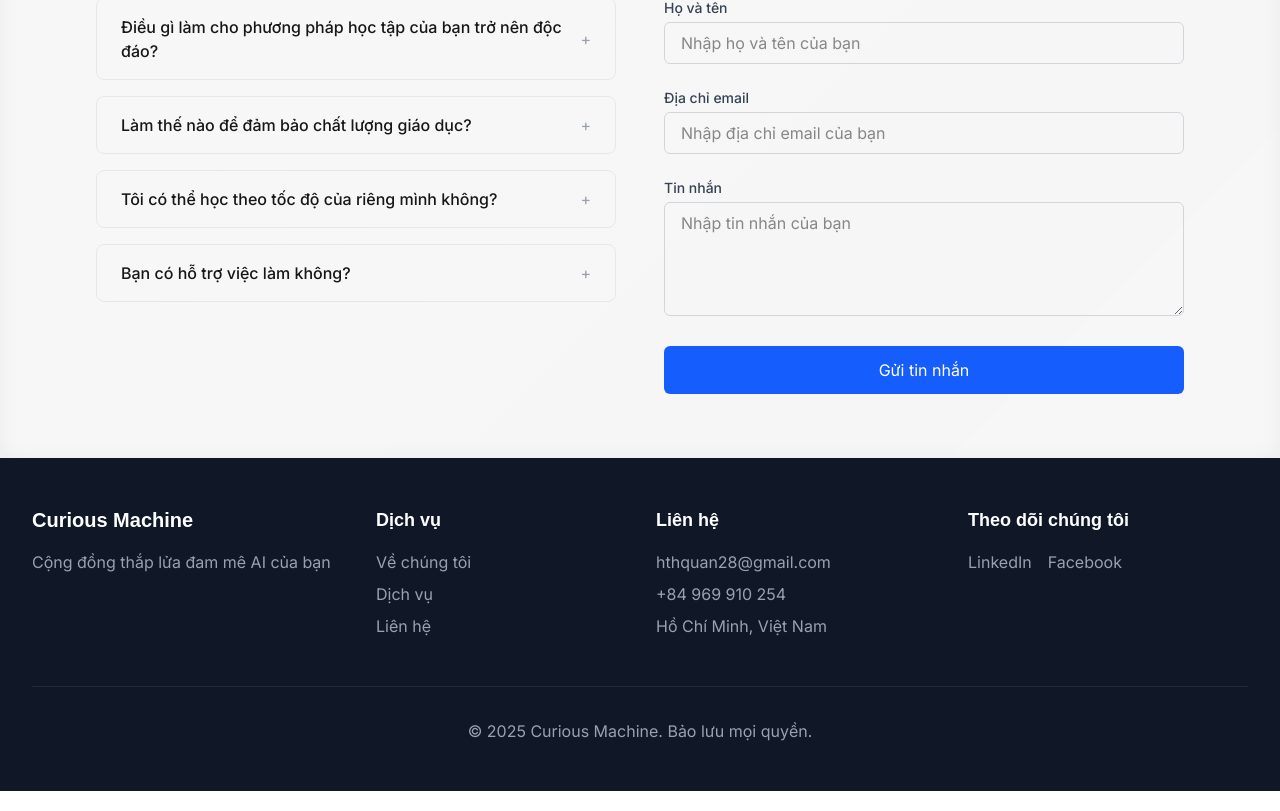
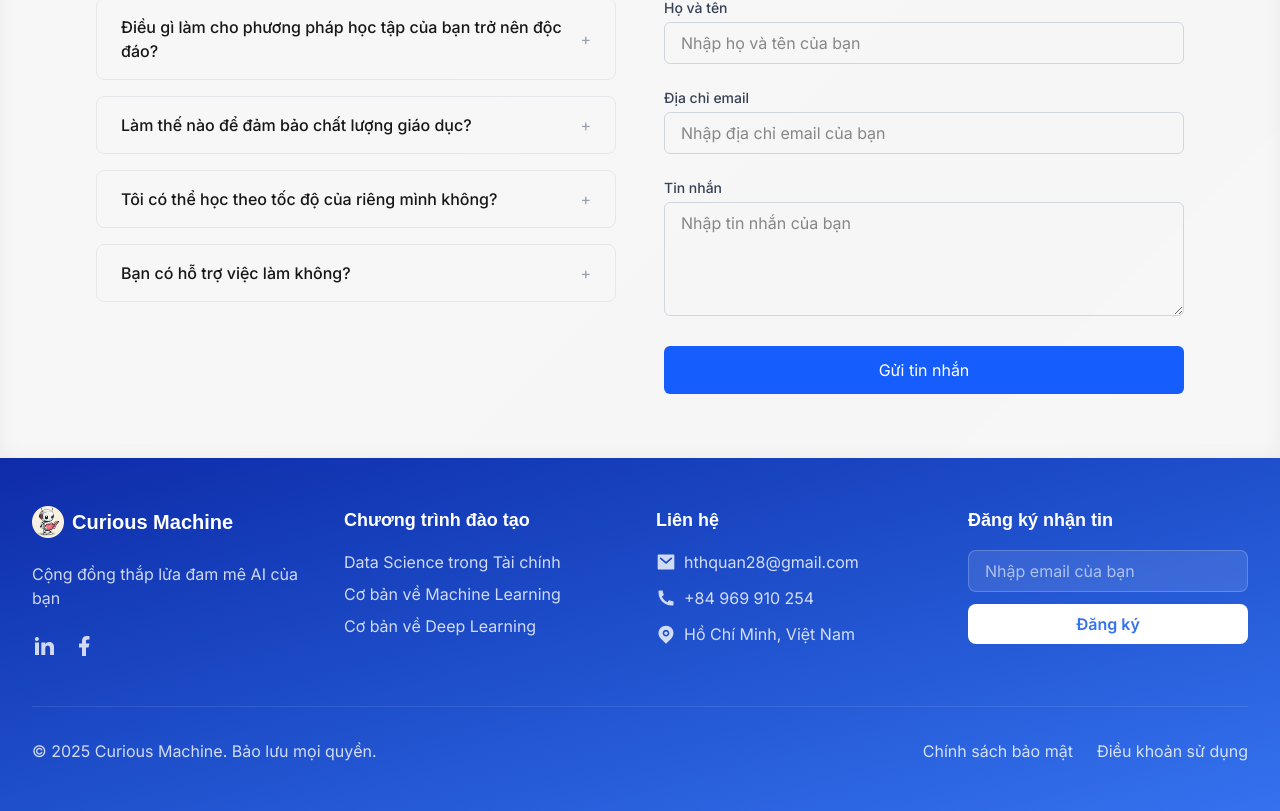
Before and after one commit to HuynhThanhQuan/landing_page, a Next.js app: page / in a window 1280 px wide. Shown: the part 6086-6897 px from the top of the page. Built offline with nearby package versions, Linux system fonts and the light colour scheme.

Commit message:
update footer

```diff
--- a/src/components/Footer.tsx
+++ b/src/components/Footer.tsx
@@ -1,8 +1,10 @@
 "use client";
 
 import Link from 'next/link';
+import Image from 'next/image';
 import { usePathname } from 'next/navigation';
 import { useLanguage } from '@/contexts/LanguageContext';
+import { RiLinkedinFill, RiFacebookFill, RiMailFill, RiPhoneFill, RiMapPinFill } from 'react-icons/ri';
 
 export const Footer = () => {
   const { t } = useLanguage();
@@ -17,74 +19,127 @@ export const Footer = () => {
   };
 
   return (
-    <footer className="bg-gray-900 text-white py-12">
+    <footer className="bg-gradient-to-br from-[var(--secondary-color)] to-[var(--tertiary-color)] text-white py-12">
       <div className="max-w-7xl mx-auto px-4 sm:px-6 lg:px-8">
         <div className="grid grid-cols-1 md:grid-cols-4 gap-8">
-          {/* Company Info */}
-          <div className="space-y-4">
-            <h3 className="text-xl font-bold" style={{ fontFamily: 'var(--font-heading)' }}>
-              {t('footer.company.title')}
-            </h3>
-            <p className="text-gray-400 whitespace-nowrap">
+          {/* Column 1: Company Info & Social */}
+          <div className="space-y-6">
+            <div className="flex items-center space-x-2">
+              <Image
+                src="/images/logo.png"
+                alt="Logo"
+                width={32}
+                height={32}
+                className="rounded-lg"
+              />
+              <h3 className="text-xl font-bold" style={{ fontFamily: 'var(--font-heading)' }}>
+                {t('footer.company.title')}
+              </h3>
+            </div>
+            <p className="text-white/80">
               {t('footer.company.description')}
             </p>
+            <div className="flex space-x-4">
+              <a
+                href="https://www.linkedin.com/company/curiousmachine/"
+                target="_blank"
+                rel="noopener noreferrer"
+                className="text-white/80 hover:text-white transition-colors"
+              >
+                <RiLinkedinFill className="w-6 h-6" />
+              </a>
+              <a
+                href="https://www.facebook.com/thecuriousmachine"
+                target="_blank"
+                rel="noopener noreferrer"
+                className="text-white/80 hover:text-white transition-colors"
+              >
+                <RiFacebookFill className="w-6 h-6" />
+              </a>
+            </div>
           </div>
 
-          {/* Quick Links */}
-          <div className="ml-8">
-            <h4 className="text-lg font-semibold mb-4" style={{ fontFamily: 'var(--font-heading)' }}>
-              {t('footer.links.title')}
+          {/* Column 2: Education Programs */}
+          <div className="space-y-4">
+            <h4 className="text-lg font-bold text-white" style={{ fontFamily: 'var(--font-heading)' }}>
+              {t('footer.education.title')}
             </h4>
             <ul className="space-y-2">
               <li>
-                <Link href={getLinkHref('about')} className="text-gray-400 hover:text-white transition-colors">
-                  {t('footer.links.about')}
+                <Link href={getLinkHref('data-science-finance')} className="text-white/80 hover:text-white transition-colors">
+                  {t('footer.education.programs.dataScienceFinance')}
                 </Link>
               </li>
               <li>
-                <Link href={getLinkHref('services')} className="text-gray-400 hover:text-white transition-colors">
-                  {t('footer.links.services')}
+                <Link href={getLinkHref('machine-learning')} className="text-white/80 hover:text-white transition-colors">
+                  {t('footer.education.programs.machineLearning')}
                 </Link>
               </li>
               <li>
-                <Link href={getLinkHref('faq-contact')} className="text-gray-400 hover:text-white transition-colors">
-                  {t('footer.links.contact')}
+                <Link href={getLinkHref('deep-learning')} className="text-white/80 hover:text-white transition-colors">
+                  {t('footer.education.programs.deepLearning')}
                 </Link>
               </li>
             </ul>
           </div>
 
-          {/* Contact Info */}
-          <div>
-            <h4 className="text-lg font-semibold mb-4" style={{ fontFamily: 'var(--font-heading)' }}>
+          {/* Column 3: Contact Info */}
+          <div className="space-y-4">
+            <h4 className="text-lg font-bold text-white" style={{ fontFamily: 'var(--font-heading)' }}>
               {t('footer.contact.title')}
             </h4>
-            <ul className="space-y-2 text-gray-400">
-              <li>{t('footer.contact.email')}</li>
-              <li>{t('footer.contact.phone')}</li>
-              <li>{t('footer.contact.address')}</li>
+            <ul className="space-y-3">
+              <li className="flex items-center space-x-2 text-white/80">
+                <RiMailFill className="w-5 h-5" />
+                <span>{t('footer.contact.email')}</span>
+              </li>
+              <li className="flex items-center space-x-2 text-white/80">
+                <RiPhoneFill className="w-5 h-5" />
+                <span>{t('footer.contact.phone')}</span>
+              </li>
+              <li className="flex items-center space-x-2 text-white/80">
+                <RiMapPinFill className="w-5 h-5" />
+                <span>{t('footer.contact.address')}</span>
+              </li>
             </ul>
           </div>
 
-          {/* Social Links */}
-          <div>
-            <h4 className="text-lg font-semibold mb-4" style={{ fontFamily: 'var(--font-heading)' }}>
-              {t('footer.social.title')}
+          {/* Column 4: Newsletter */}
+          <div className="space-y-4">
+            <h4 className="text-lg font-bold text-white" style={{ fontFamily: 'var(--font-heading)' }}>
+              {t('footer.newsletter.title')}
             </h4>
-            <div className="flex space-x-4">
-              <a href="https://www.linkedin.com/company/curiousmachine/" target="_blank" rel="noopener noreferrer" className="text-gray-400 hover:text-white transition-colors">
-                {t('footer.social.linkedin')}
-              </a>
-              <a href="https://www.facebook.com/thecuriousmachine" target="_blank" rel="noopener noreferrer" className="text-gray-400 hover:text-white transition-colors">
-                {t('footer.social.facebook')}
-              </a>
-            </div>
+            <form className="space-y-3">
+              <input
+                type="email"
+                placeholder={t('footer.newsletter.placeholder')}
+                className="w-full px-4 py-2 rounded-lg bg-white/10 border border-white/20 text-white placeholder-white/60 focus:outline-none focus:border-white/40"
+              />
+              <button
+                type="submit"
+                className="w-full px-4 py-2 bg-white text-[var(--tertiary-color)] rounded-lg font-semibold hover:bg-gray-100 transition-colors"
+              >
+                {t('footer.newsletter.button')}
+              </button>
+            </form>
           </div>
         </div>
 
-        {/* Copyright */}
-        <div className="border-t border-gray-800 mt-12 pt-8 text-center text-gray-400">
-          <p>{t('footer.copyright').replace('{year}', new Date().getFullYear().toString())}</p>
+        {/* Divider */}
+        <div className="border-t border-white/10 mt-12 pt-8">
+          <div className="flex flex-col md:flex-row justify-between items-center space-y-4 md:space-y-0">
+            <p className="text-white/80">
+              {t('footer.copyright').replace('{year}', new Date().getFullYear().toString())}
+            </p>
+            <div className="flex space-x-6">
+              <Link href="/privacy" className="text-white/80 hover:text-white transition-colors">
+                {t('footer.legal.privacy')}
+              </Link>
+              <Link href="/terms" className="text-white/80 hover:text-white transition-colors">
+                {t('footer.legal.terms')}
+              </Link>
+            </div>
+          </div>
         </div>
       </div>
     </footer>
--- a/src/translations/index.ts
+++ b/src/translations/index.ts
@@ -173,11 +173,13 @@ export const translations = {
         title: 'Curious Machine',
         description: "A community to fuel your AI's passion"
       },
-      links: {
-        title: 'Services',
-        about: 'About Us',
-        services: 'Services',
-        contact: 'Contact'
+      education: {
+        title: 'Education Programs',
+        programs: {
+          dataScienceFinance: 'Data Science in Finance',
+          machineLearning: 'Machine Learning Fundamentals',
+          deepLearning: 'Deep Learning Fundamentals'
+        }
       },
       contact: {
         title: 'Contact',
@@ -185,16 +187,15 @@ export const translations = {
         phone: '+84 969 910 254',
         address: 'Ho Chi Minh City, Vietnam'
       },
-      social: {
-        title: 'Follow Us',
-        linkedin: 'LinkedIn',
-        twitter: 'Twitter',
-        facebook: 'Facebook'
+      newsletter: {
+        title: 'Subscribe to Newsletter',
+        placeholder: 'Enter your email',
+        button: 'Subscribe'
       },
       copyright: '© {year} Curious Machine. All rights reserved.',
       legal: {
         privacy: 'Privacy Policy',
-        terms: 'Terms of Service'
+        terms: 'Terms of Use'
       }
     },
     education: {
@@ -428,28 +429,29 @@ export const translations = {
         title: 'Curious Machine',
         description: "Cộng đồng thắp lửa đam mê AI của bạn"
       },
-      links: {
-        title: 'Dịch vụ',
-        about: 'Về chúng tôi',
-        services: 'Dịch vụ',
-        contact: 'Liên hệ'
+      education: {
+        title: 'Chương trình đào tạo',
+        programs: {
+          dataScienceFinance: 'Data Science trong Tài chính',
+          machineLearning: 'Cơ bản về Machine Learning',
+          deepLearning: 'Cơ bản về Deep Learning'
+        }
       },
       contact: {
         title: 'Liên hệ',
         email: 'hthquan28@gmail.com',
         phone: '+84 969 910 254',
-        address: 'Hồ Chí Minh, Việt Nam'
+        address: 'Hồ Chí Minh, Việt Nam'
       },
-      social: {
-        title: 'Theo dõi chúng tôi',
-        linkedin: 'LinkedIn',
-        twitter: 'Twitter',
-        facebook: 'Facebook'
+      newsletter: {
+        title: 'Đăng ký nhận tin',
+        placeholder: 'Nhập email của bạn',
+        button: 'Đăng ký'
       },
       copyright: '© {year} Curious Machine. Bảo lưu mọi quyền.',
       legal: {
         privacy: 'Chính sách bảo mật',
-        terms: 'Điều khoản dịch vụ'
+        terms: 'Điều khoản sử dụng'
       }
     },
     education: {
```
